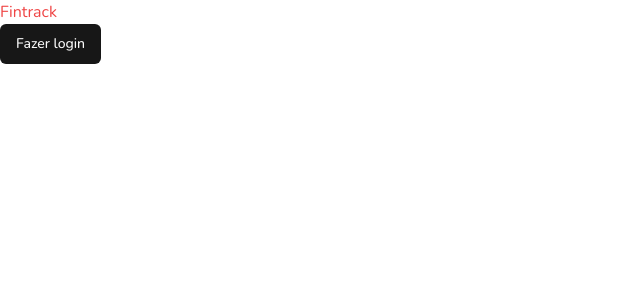
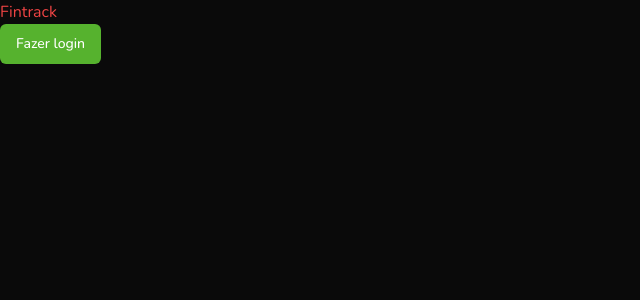
Before and after one commit to Baggio25/fullstackclub-fintrack, a React (Vite) app: page / in a window 1280 px wide. Shown: the top 300 px of the page, without its empty margins (0-640 px from the left). Built offline with nearby package versions, Linux system fonts and the light colour scheme.

Commit message:
feat: update shadcn theme colors

```diff
--- a/src/index.css
+++ b/src/index.css
@@ -120,52 +120,53 @@
 
 @layer base {
   :root {
-    --background: 0 0% 100%;
-    --foreground: 0 0% 3.9%;
-    --card: 0 0% 100%;
-    --card-foreground: 0 0% 3.9%;
-    --popover: 0 0% 100%;
-    --popover-foreground: 0 0% 3.9%;
-    --primary: 0 0% 9%;
-    --primary-foreground: 0 0% 98%;
-    --secondary: 0 0% 96.1%;
-    --secondary-foreground: 0 0% 9%;
-    --muted: 0 0% 96.1%;
-    --muted-foreground: 0 0% 45.1%;
-    --accent: 0 0% 96.1%;
-    --accent-foreground: 0 0% 9%;
-    --destructive: 0 84.2% 60.2%;
-    --destructive-foreground: 0 0% 98%;
-    --border: 0 0% 89.8%;
-    --input: 0 0% 89.8%;
-    --ring: 0 0% 3.9%;
-    --chart-1: 12 76% 61%;
-    --chart-2: 173 58% 39%;
-    --chart-3: 197 37% 24%;
-    --chart-4: 43 74% 66%;
-    --chart-5: 27 87% 67%;
+    --primary-blue: 217 97% 61%;
+    --primary-green: 102 59% 44%;
+    --primary-red: 0 81% 55%;
+
+    /* Fundo da aplicação (<body>) */
+    --background: 0 0% 3.9%;
+    --foreground: 0 0% 100%;
+
+    /* Fundo do <Card> */
+    --card: 0 0 9%;
+    --card-foreground: 0 0% 100%;
+
+    /* Fundo do <DropdownMenu>, <HoverCard>, <Popover> */
+    --popover: 0 0 9%;
+    --popover-foreground: 0 0% 100%;
+
+    /* Botões */
+    --primary: 102 59% 44%;
+    --primary-foreground: 0 0% 100%;
+    --secondary: 240 4% 16%;
+    --secondary-foreground: 0 0% 100%;
+
+    /* Fundo do <Switch>, <Skeleton> e <TabList> */
+    --muted: 240 4% 16%;
+    --muted-foreground: 0 0% 63.9%;
+
+    /* Efeito de hover no <DropdownMenu>, <HoverCard> e <Popover> */
+    --accent: 240 4% 16%;
+    --accent-foreground: 0 0% 100%;
+
+    /* Botões perigosos (deleção, por exemplo) */
+    --destructive: 0 81% 55%;
+    --destructive-foreground: 0 0% 100%;
+
+    /* Borda dos elementos */
+    --border: 240 4% 16%;
+
+    /* Borda dos inputs */
+    --input: 240 4% 16%;
+
+    /* Cor do ring nos inputs */
+    --ring: 0 0% 83.1%;
+
+    /* Border radius para cards, inputs e botões */
     --radius: 0.5rem;
-  }
-  .dark {
-    --background: 0 0% 3.9%;
-    --foreground: 0 0% 98%;
-    --card: 0 0% 3.9%;
-    --card-foreground: 0 0% 98%;
-    --popover: 0 0% 3.9%;
-    --popover-foreground: 0 0% 98%;
-    --primary: 0 0% 98%;
-    --primary-foreground: 0 0% 9%;
-    --secondary: 0 0% 14.9%;
-    --secondary-foreground: 0 0% 98%;
-    --muted: 0 0% 14.9%;
-    --muted-foreground: 0 0% 63.9%;
-    --accent: 0 0% 14.9%;
-    --accent-foreground: 0 0% 98%;
-    --destructive: 0 62.8% 30.6%;
-    --destructive-foreground: 0 0% 98%;
-    --border: 0 0% 14.9%;
-    --input: 0 0% 14.9%;
-    --ring: 0 0% 83.1%;
+
+    /* Gráficos */
     --chart-1: 220 70% 50%;
     --chart-2: 160 60% 45%;
     --chart-3: 30 80% 55%;
--- a/tailwind.config.js
+++ b/tailwind.config.js
@@ -24,6 +24,9 @@
         primary: {
           DEFAULT: 'hsl(var(--primary))',
           foreground: 'hsl(var(--primary-foreground))',
+          red: 'hsl(var(--primary-red))',
+          green: 'hsl(var(--primary-green))',
+          blue: 'hsl(var(--primary-blue))',
         },
         secondary: {
           DEFAULT: 'hsl(var(--secondary))',
```
Also changed, not shown: src/main.jsx (+7 -5 lines).
